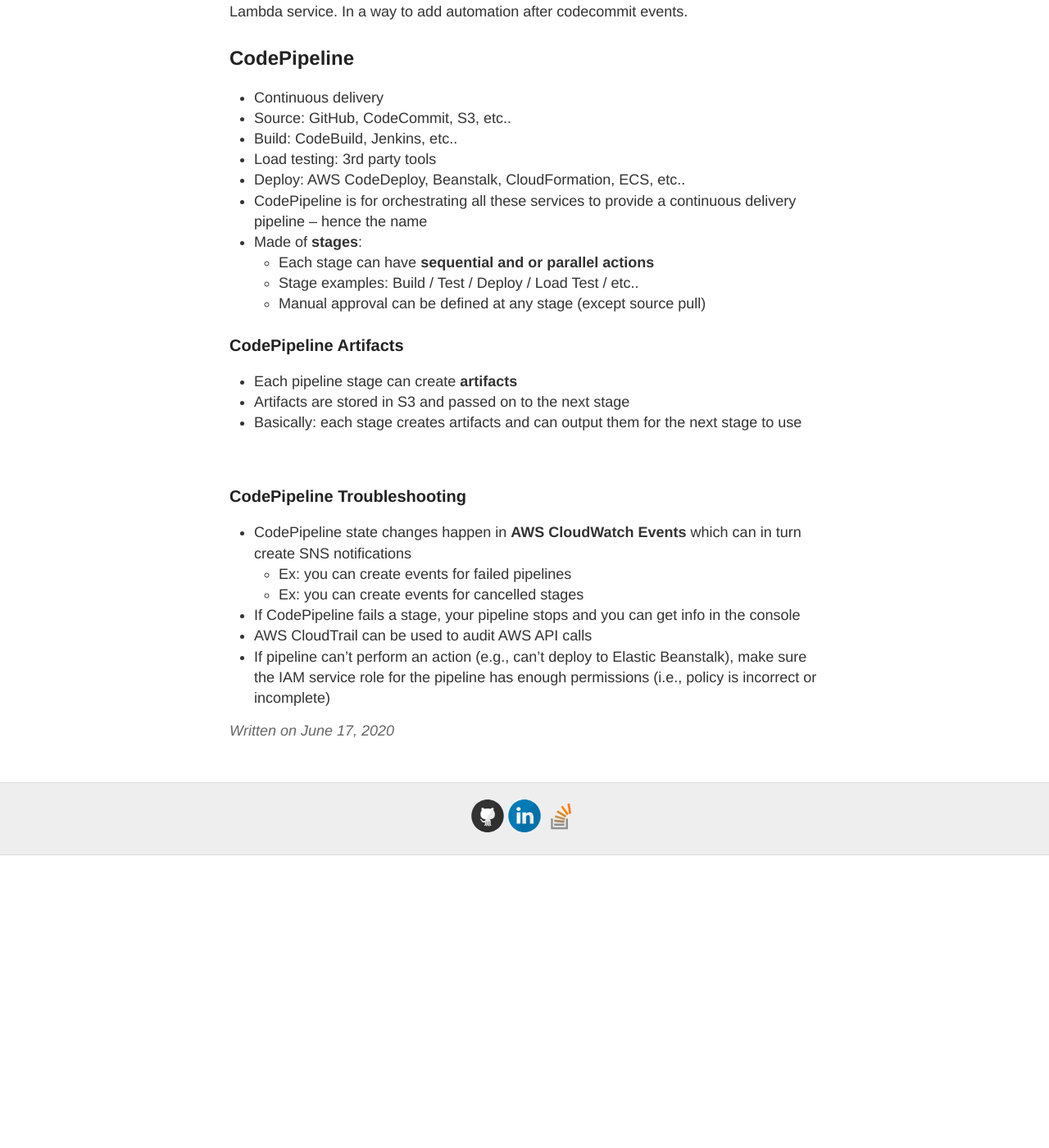
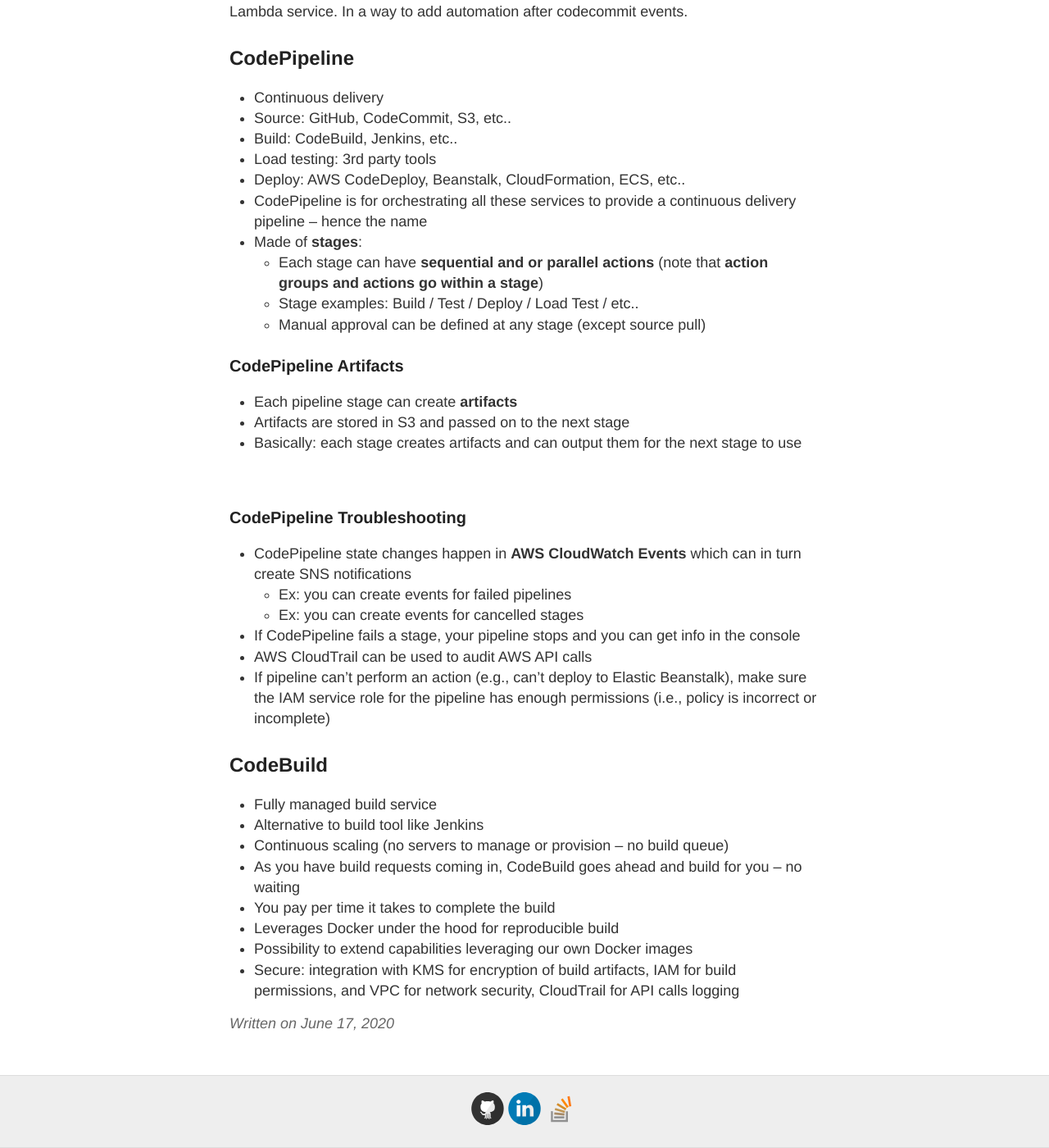
Before and after one commit to gutucristian/gutucristian.github.io, a Jekyll site: the page built from _posts/2020-06-17-Amazon-Web-Services-(AWS).md, in a window 1280 px wide and 1400 px high, scrolled down 95655 px. Shown: the whole window at 82% size. Built offline with Jekyll 4.4.1, drawn with Linux system fonts in a browser that asks for light colours; our own code applies the rules of GitHub Pages for plain Markdown files; before the commit the page ends 96698 px from its top, so only the background shows below that.

Commit message:
Update 2020-06-17-Amazon-Web-Services-(AWS).md

```diff
--- a/_posts/2020-06-17-Amazon-Web-Services-(AWS).md
+++ b/_posts/2020-06-17-Amazon-Web-Services-(AWS).md
@@ -2565,7 +2565,7 @@
 - Deploy: AWS CodeDeploy, Beanstalk, CloudFormation, ECS, etc..
 - CodePipeline is for orchestrating all these services to provide a continuous delivery pipeline -- hence the name
 - Made of **stages**:
-  - Each stage can have **sequential and or parallel actions**
+  - Each stage can have **sequential and or parallel actions** (note that **action groups and actions go within a stage**)
   - Stage examples: Build / Test / Deploy / Load Test / etc..
   - Manual approval can be defined at any stage (except source pull)
 
@@ -2585,3 +2585,14 @@
 - If CodePipeline fails a stage, your pipeline stops and you can get info in the console
 - AWS CloudTrail can be used to audit AWS API calls
 - If pipeline can't perform an action (e.g., can't deploy to Elastic Beanstalk), make sure the IAM service role for the pipeline has enough permissions (i.e., policy is incorrect or incomplete)
+
+## CodeBuild
+
+- Fully managed build service
+- Alternative to build tool like Jenkins
+- Continuous scaling (no servers to manage or provision -- no build queue)
+- As you have build requests coming in, CodeBuild goes ahead and build for you -- no waiting
+- You pay per time it takes to complete the build
+- Leverages Docker under the hood for reproducible build
+- Possibility to extend capabilities leveraging our own Docker images
+- Secure: integration with KMS for encryption of build artifacts, IAM for build permissions, and VPC for network security, CloudTrail for API calls logging
```
